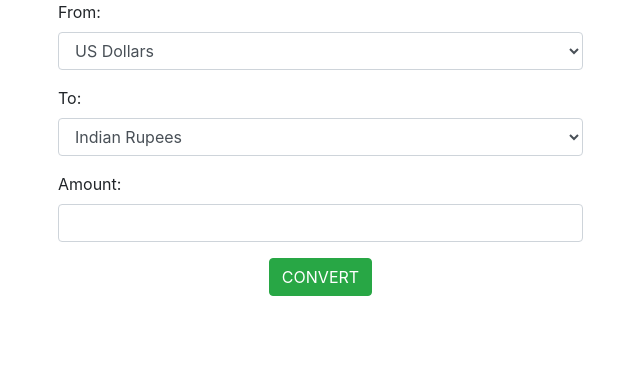
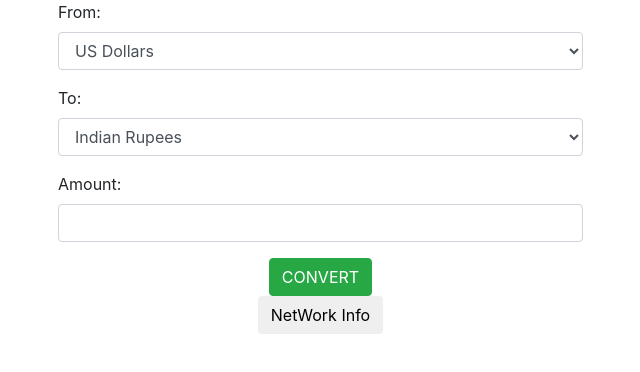
Before and after one commit to parithi92/currency_converter, a plain HTML site: page index.html in a window 1280 px wide. Shown: the whole page, without its empty margins (42-682 px from the left). Drawn offline with Linux system fonts and the light colour scheme.

Commit message:
Add network infra

```diff
--- a/index.html
+++ b/index.html
@@ -27,7 +27,7 @@
         <meta name="msapplication-tap-highlight" content="no" />
         <meta name="viewport" content="user-scalable=no, initial-scale=1, maximum-scale=1, minimum-scale=1, width=device-width" />
         <!-- This is a wide open CSP declaration. To lock this down for production, see below. -->
-        <meta http-equiv="Content-Security-Policy" content="default-src * 'unsafe-inline' gap:; style-src 'self' 'unsafe-inline'; media-src *" />
+        <!-- <meta http-equiv="Content-Security-Policy" content="default-src * 'unsafe-inline' gap:; style-src 'self' 'unsafe-inline'; media-src *" /> -->
         <!-- Good default declaration:
         * gap: is required only on iOS (when using UIWebView) and is needed for JS->native communication
         * https://ssl.gstatic.com is required only on Android and is needed for TalkBack to function properly
@@ -76,6 +76,9 @@
             <div class="col-sm-6 text-center">
                 <button class="btn btn-success"  id="convert">CONVERT</button>
             </div>
+            <div class="col-sm-6 text-center">
+                <button class="btn btn-primry"  id="network" onclick="networkInfo()">NetWork Info</button>
+            </div>
         </div>
     </body>
 
--- a/js/currency.js
+++ b/js/currency.js
@@ -32,3 +32,16 @@ $(document).ready(function(){
 	});
 
 });
+function networkInfo() {
+   var networkState = navigator.connection.type;
+   var states = {};
+   states[Connection.UNKNOWN]  = 'Unknown connection';
+   states[Connection.ETHERNET] = 'Ethernet connection';
+   states[Connection.WIFI]     = 'WiFi connection';
+   states[Connection.CELL_2G]  = 'Cell 2G connection';
+   states[Connection.CELL_3G]  = 'Cell 3G connection';
+   states[Connection.CELL_4G]  = 'Cell 4G connection';
+   states[Connection.CELL]     = 'Cell generic connection';
+   states[Connection.NONE]     = 'No network connection';
+   alert('Connection type: ' + states[networkState]);
+}
```
